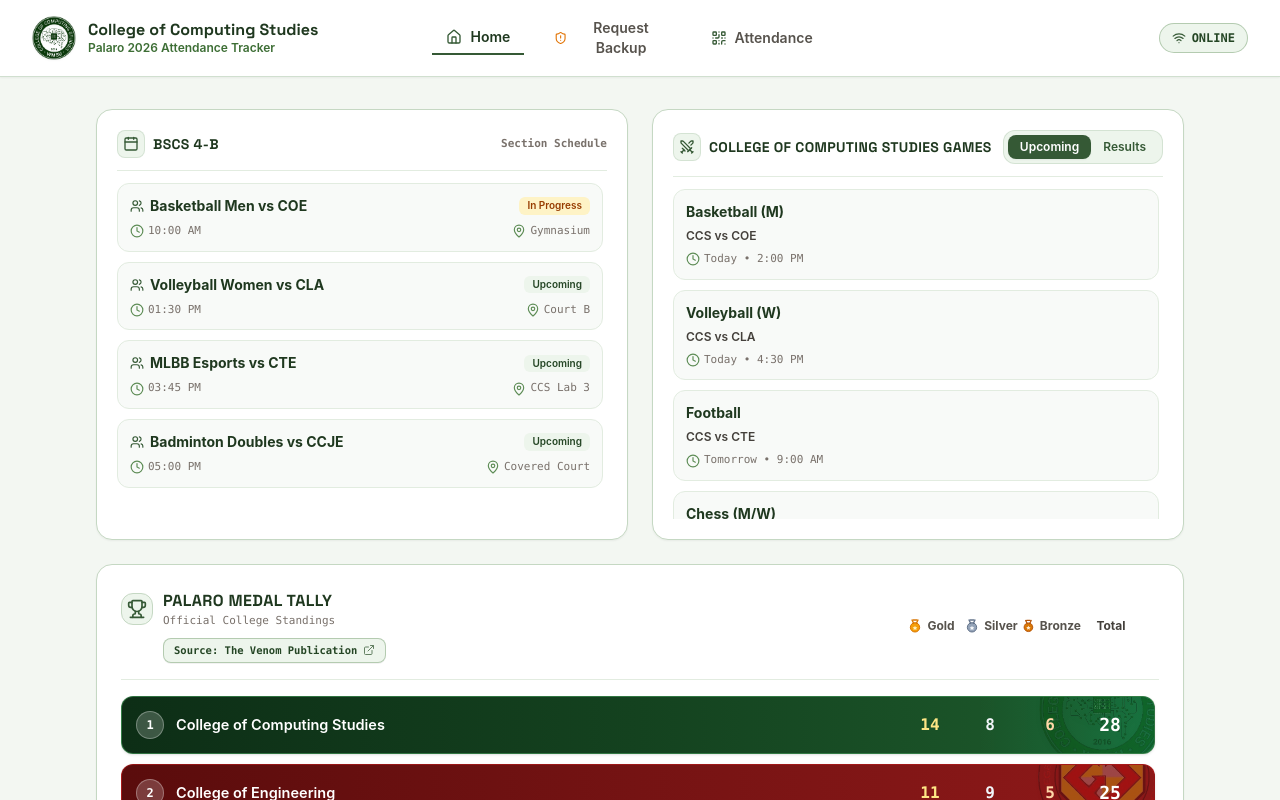
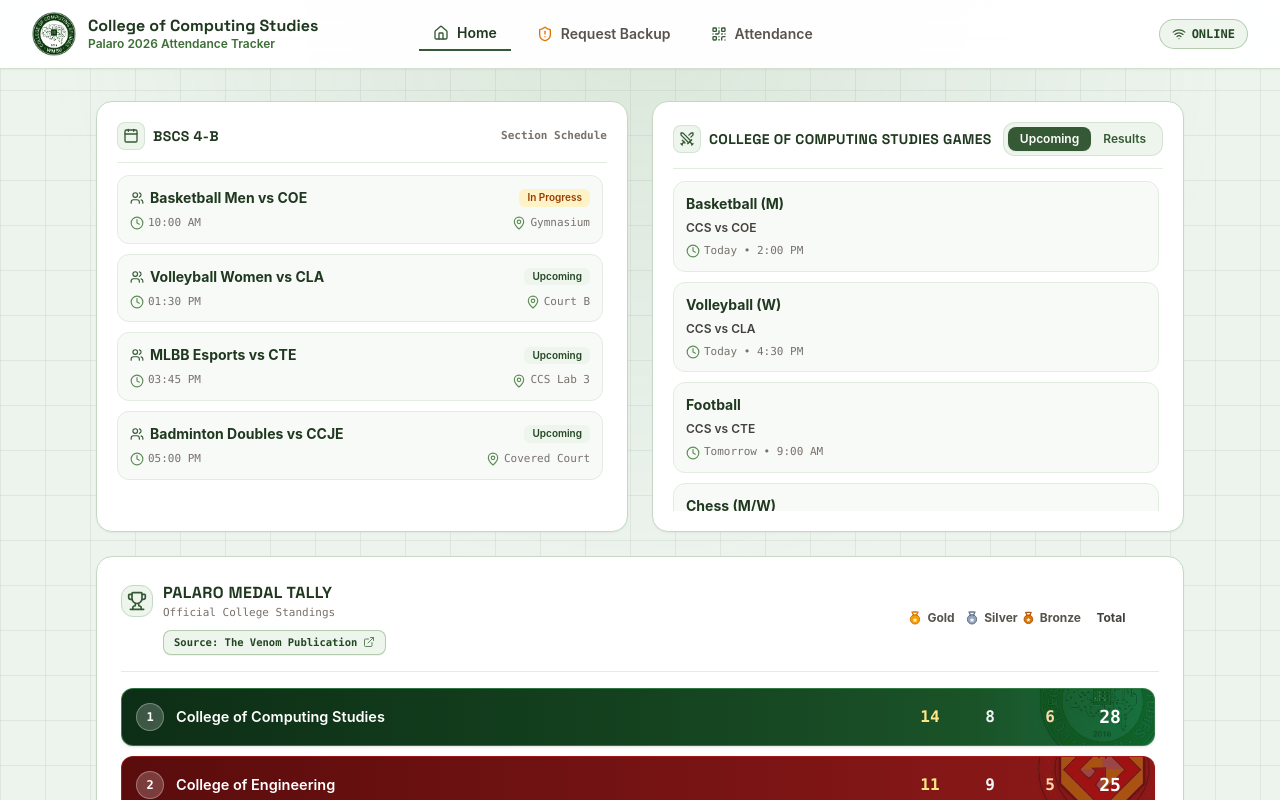
Before and after one commit to RALPH22222/Hackathon, a React (Vite) app: page / in a window 1280 px wide. Both pictures are taken after typing "Sample", "Sample123" into the empty fields and a click on the button "Login". Shown: the top 800 px of the page. Built offline with nearby package versions, Linux system fonts and the light colour scheme.

Commit message:
added background change in homepage and navbar textalignment

```diff
--- a/src/components/home/HomeHeader.tsx
+++ b/src/components/home/HomeHeader.tsx
@@ -28,7 +28,7 @@ export const HomeHeader: React.FC<HomeHeaderProps> = ({
 
   return (
     <header className="sticky top-0 z-30 bg-white/95 backdrop-blur-md border-b border-[#c5d8c3]/80 px-4 sm:px-8 py-3 shadow-xs">
-      <div className="w-full max-w-7xl mx-auto flex items-center justify-between gap-4">
+      <div className="w-full max-w-7xl mx-auto flex items-center justify-between gap-3 md:gap-4">
         {/* LEFT: Logo & College Department Information */}
         <div className="flex items-center gap-3 min-w-0 md:w-1/3">
           <img
@@ -47,11 +47,11 @@ export const HomeHeader: React.FC<HomeHeaderProps> = ({
         </div>
 
         {/* MIDDLE: Clean Navbar Buttons (No outer background) */}
-        <nav className="hidden md:flex items-center justify-center gap-2 lg:gap-4">
+        <nav className="hidden md:flex items-center justify-center gap-1.5 lg:gap-2 xl:gap-3 min-w-0 flex-shrink-0 whitespace-nowrap">
           <button
             type="button"
             onClick={() => onTabChange?.('home')}
-            className={`flex items-center gap-2 px-3.5 py-1.5 rounded-lg text-xs sm:text-sm font-semibold transition-all cursor-pointer ${
+            className={`flex items-center gap-1.5 lg:gap-2 px-2.5 lg:px-3.5 py-1.5 rounded-lg text-[11px] lg:text-xs xl:text-sm font-semibold transition-all cursor-pointer whitespace-nowrap ${
               activeTab === 'home'
                 ? 'text-[#1f381f] font-bold border-b-2 border-[#355935] rounded-b-none'
                 : 'text-stone-600 hover:text-[#1f381f] hover:bg-[#edf5ec]/60'
@@ -67,7 +67,7 @@ export const HomeHeader: React.FC<HomeHeaderProps> = ({
               onTabChange?.('backup');
               alert('Backup request dispatched to CCS marshals.');
             }}
-            className={`flex items-center gap-2 px-3.5 py-1.5 rounded-lg text-xs sm:text-sm font-semibold transition-all cursor-pointer ${
+            className={`flex items-center gap-1.5 lg:gap-2 px-2.5 lg:px-3.5 py-1.5 rounded-lg text-[11px] lg:text-xs xl:text-sm font-semibold transition-all cursor-pointer whitespace-nowrap ${
               activeTab === 'backup'
                 ? 'text-[#1f381f] font-bold border-b-2 border-[#355935] rounded-b-none'
                 : 'text-stone-600 hover:text-[#1f381f] hover:bg-[#edf5ec]/60'
@@ -80,7 +80,7 @@ export const HomeHeader: React.FC<HomeHeaderProps> = ({
           <button
             type="button"
             onClick={() => onTabChange?.('attendance')}
-            className={`flex items-center gap-2 px-3.5 py-1.5 rounded-lg text-xs sm:text-sm font-semibold transition-all cursor-pointer ${
+            className={`flex items-center gap-1.5 lg:gap-2 px-2.5 lg:px-3.5 py-1.5 rounded-lg text-[11px] lg:text-xs xl:text-sm font-semibold transition-all cursor-pointer whitespace-nowrap ${
               activeTab === 'qr' || activeTab === 'attendance'
                 ? 'text-[#1f381f] font-bold border-b-2 border-[#355935] rounded-b-none'
                 : 'text-stone-600 hover:text-[#1f381f] hover:bg-[#edf5ec]/60'
--- a/src/pages/Home.tsx
+++ b/src/pages/Home.tsx
@@ -11,7 +11,21 @@ export function Home() {
   const [activeNav, setActiveNav] = useState<'home' | 'backup' | 'qr' | 'attendance'>('home');
 
   return (
-    <div className="min-h-screen bg-[#f3f7f2] text-slate-800 font-sans pb-24 md:pb-10 select-none">
+    <div className="relative min-h-screen overflow-hidden bg-[#edf4ee] text-slate-800 font-sans pb-24 md:pb-10 select-none">
+      <div
+        className="fixed inset-0 pointer-events-none z-0 select-none"
+        aria-hidden="true"
+        style={{
+          backgroundImage: `
+            linear-gradient(to right, rgba(53, 89, 53, 0.08) 1px, transparent 1px),
+            linear-gradient(to bottom, rgba(53, 89, 53, 0.08) 1px, transparent 1px)
+          `,
+          backgroundSize: '45px 45px',
+        }}
+      />
+      <div className="absolute inset-0 bg-[radial-gradient(circle_at_top,_rgba(93,140,85,0.12),_transparent_45%)] z-0" />
+
+      <div className="relative z-10">
         {/* 1. Header Bar: Left (Logo), Middle (Nav Buttons), Right (Live Status) */}
         <HomeHeader activeTab={activeNav} onTabChange={setActiveNav} />
 
@@ -38,6 +52,7 @@ export function Home() {
         {/* 3. Bottom Navigation (Mobile Only) */}
         <BottomNav activeTab={activeNav} onTabChange={setActiveNav} />
       </div>
+    </div>
   );
 }
 
```
Lines whose indentation alone changed are shown as unchanged.
